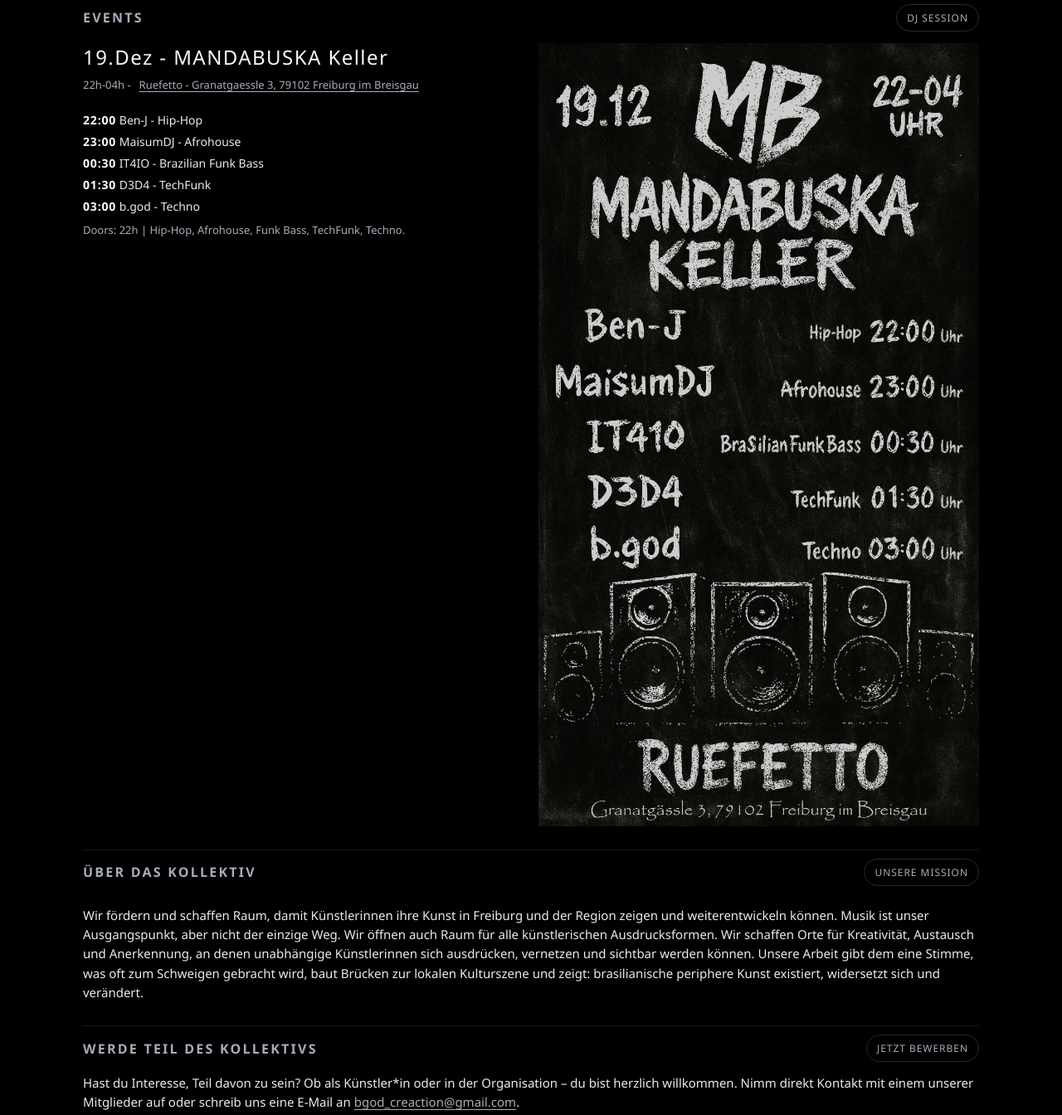
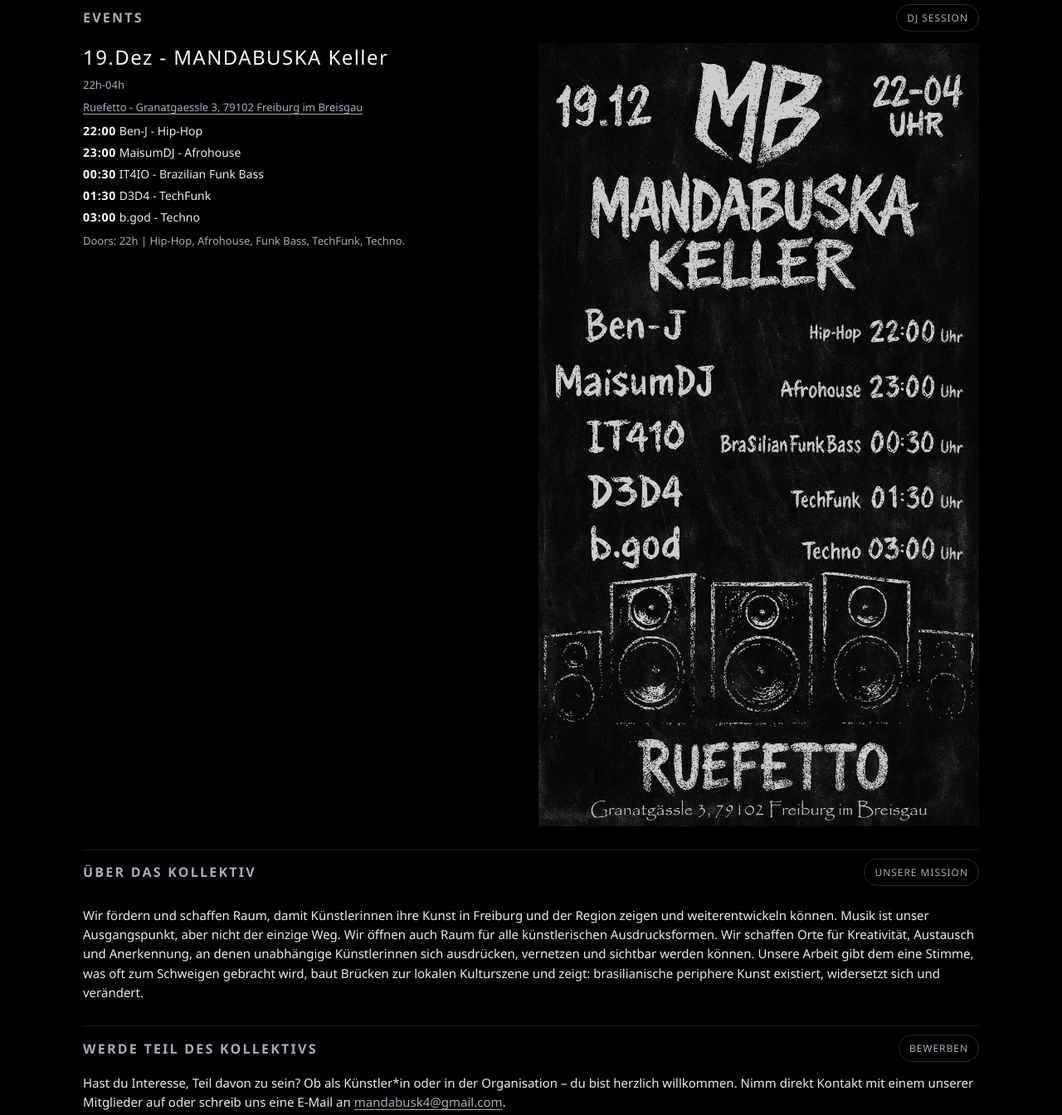
Before and after one commit to bgod-creaction/mandabuska, a plain HTML site: page index.html in a window 1280 px wide. Shown: the part 1080-2424 px from the top of the page at 83% size. Drawn offline with Linux system fonts and the light colour scheme.

Commit message:
update site layout

```diff
--- a/index.html
+++ b/index.html
@@ -1,5 +1,5 @@
 <!DOCTYPE html>
-<html lang="en">
+<html lang="de">
 <head>
   <meta charset="UTF-8" />
   <meta name="viewport" content="width=device-width, initial-scale=1.0" />
@@ -134,11 +134,13 @@
 
     .event-meta{
       display:flex;
-      flex-wrap:wrap;
-      gap:10px;
+      /* flex-wrap:wrap; */
+      flex-direction: column;
+      gap: 4px;
+      /* gap:10px; */
       color:var(--muted);
       font-size:13px;
-      margin-bottom:12px;
+      margin-bottom:5px;
     }
 
     .badge{
@@ -156,6 +158,7 @@
       gap:7px;
       font-size:14px;
       color:#e8eaf2;
+      margin-top:10px;
       margin-bottom:10px;
     }
     .lineup strong{ color: var(--accent-2); letter-spacing:0.06em; }
@@ -302,7 +305,7 @@
           <div>
             <div class="event-title">19.Dez - MANDABUSKA Keller</div>
             <div class="event-meta">
-              <span class="event-meta">22h-04h - </span>
+              <span class="event-meta">22h-04h</span>
               <a
                 class="event-location"
                 href="https://www.google.com/maps/search/?api=1&query=Granatgaessle+3,+79102+Freiburg+im+Breisgau"
@@ -353,14 +356,14 @@
     <section class="section" id="participar">
       <div class="section-header">
         <h2 class="section-title">Werde Teil des Kollektivs</h2>
-        <div class="pill">Jetzt bewerben</div>
+        <div class="pill">Bewerben</div>
       </div>
 
       <div class="text-block">
         <p>
           Hast du Interesse, Teil davon zu sein? Ob als Künstler*in oder in der Organisation – du bist herzlich willkommen.
           Nimm direkt Kontakt mit einem unserer Mitglieder auf oder schreib uns eine E-Mail an
-          <a href="mailto:bgod_creaction@gmail.com" class="event-location">bgod_creaction@gmail.com</a>.
+          <a href="mailto:bgod_creaction@gmail.com" class="event-location">mandabusk4@gmail.com</a>.
         </p>
       </div>
 
```
